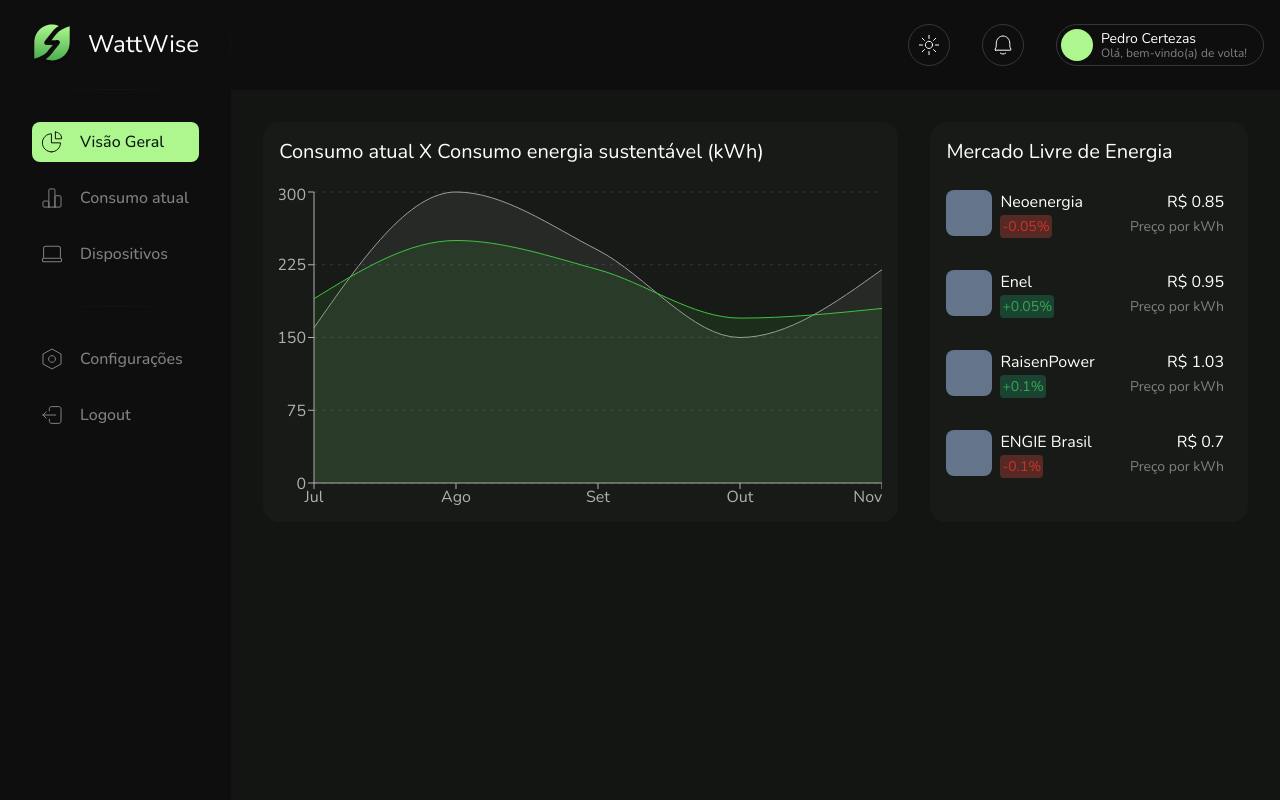
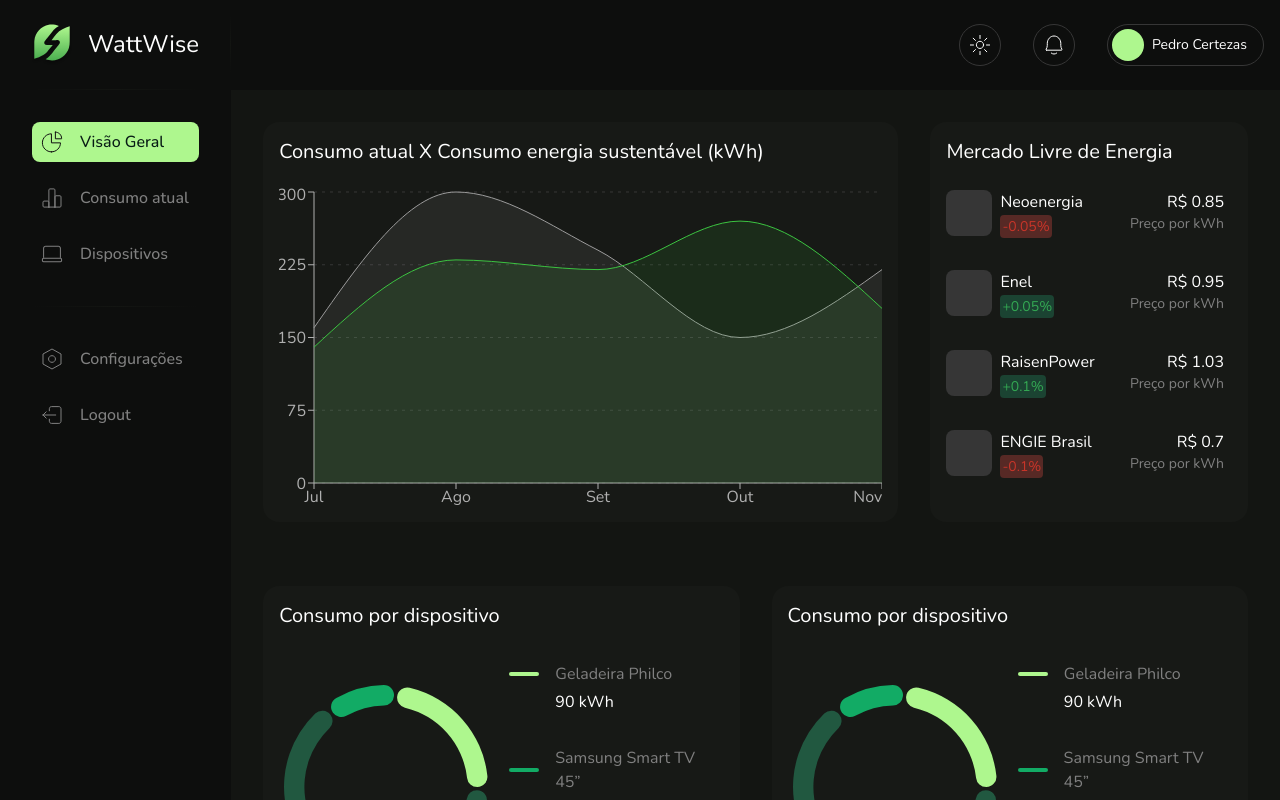
Before and after one commit to edvxndxvi/wattwise, a Next.js app: page /visaoGeral in a window 1280 px wide. Built offline with nearby package versions, Linux system fonts and the light colour scheme.

Commit message:
add DeviceChart component

```diff
--- a/src/app/(dashboard)/layout.tsx
+++ b/src/app/(dashboard)/layout.tsx
@@ -5,7 +5,7 @@ export default function DashboardLayout({ children }: { children: React.ReactNod
     return (
       <div className="flex">
         <SideBar />
-        <div className="flex-1">
+        <div className="flex-1 max-h-screen overflow-y-auto costumed-scroll">
           <HeaderBar />
           {children}
           </div>
--- a/src/app/(dashboard)/visaoGeral/page.tsx
+++ b/src/app/(dashboard)/visaoGeral/page.tsx
@@ -1,9 +1,10 @@
+import DeviceChart from "@/components/DeviceChart";
 import EnergyConsumedChart from "@/components/EnergyConsumedChart";
 import { EnergyMarket } from "@/components/EnergyMarket";
 
 export default function VisaoGeral() {
     return (
-        <div className="p-8 overflow-y-auto">
+        <div className="p-8 flex flex-col gap-16 ">
             <div className="flex gap-8 flex-col-reverse lg:flex-row">
                 <div className='w-full lg:w-2/3 h-[400px]'>
                     <EnergyConsumedChart/>
@@ -15,6 +16,14 @@ export default function VisaoGeral() {
                     </div>
                 </div>
             </div>
+            <div className="flex gap-8 flex-col xl:flex-row">
+                <div className='w-full xl:w-1/2 h-full xl:max-h-[350px]'>
+                    <DeviceChart/>
+                </div>
+                <div className='w-full xl:w-1/2 h-full xl:max-h-[350px] '>
+                    <DeviceChart/>
+                </div>
+            </div>
         </div>
     );
   }
--- a/src/app/globals.css
+++ b/src/app/globals.css
@@ -33,16 +33,22 @@ body{
   background-image: url('../../public/assets/images/loginBackground.jpg');
 }
 
+.costumed-scroll::-webkit-scrollbar{
+  width: 8px;
+}
 .scroll-market::-webkit-scrollbar {
   width: 2px;
 }
-.scroll-market::-webkit-scrollbar-track {
+.scroll-market::-webkit-scrollbar-track,
+.costumed-scroll::-webkit-scrollbar-track {
   background: #1B1B1B;
 }
-.scroll-market::-webkit-scrollbar-thumb {
+.scroll-market::-webkit-scrollbar-thumb ,
+.costumed-scroll::-webkit-scrollbar-thumb {
   background: var(--border);
   border-radius: 4px;
 }
-.scroll-market::-webkit-scrollbar-thumb:hover {
+.scroll-market::-webkit-scrollbar-thumb:hover,
+.costumed-scroll::-webkit-scrollbar-thumb:hover {
   background: #555;
 }
--- /dev/null
+++ b/src/components/DeviceChart.tsx
@@ -0,0 +1,57 @@
+"use client";
+import React, { PureComponent } from 'react';
+import { PieChart, Pie, Cell, ResponsiveContainer } from 'recharts';
+
+const data = [
+    { name: 'Geladeira Philco', value: 90 },
+    { name: 'Samsung Smart TV 45”', value: 44 },
+    { name: 'Outros', value: 250 },
+];
+const COLORS = ['#AEF78E', '#12AB65', '#215840'];
+
+export default class DeviceChart extends PureComponent{
+    render(){
+        return (
+            <div className='bg-glass rounded-2xl w-full h-full p-4'>
+                <div className='mb-8'>
+                    <h2 className='text-md sm:text-xl'>Consumo por dispositivo</h2>
+                </div>
+                <div className='flex flex-col md:flex-row w-full h-full justify-between gap-4'>
+                    <div className='w-1/2 h-[150px] md:h-[200px] lg:h-[250px] self-center md:self-start'>
+                        <ResponsiveContainer width="100%" height="100%">
+                            <PieChart //onMouseEnter={this.onPieEnter}
+                            >
+                                <Pie
+                                    data={data}
+                                    cx="50%"
+                                    cy="50%"
+                                    innerRadius="80%"
+                                    outerRadius="100%"
+                                    fill="#8884d8"
+                                    paddingAngle={2}
+                                    dataKey="value"
+                                    cornerRadius={100}
+                                >
+                                    {data.map((entry, index) => (
+                                        <Cell key={`cell-${index}`} fill={COLORS[index % COLORS.length]} stroke='none'/>
+                                    ))}
+                                </Pie>
+                            </PieChart>
+                        </ResponsiveContainer>
+                    </div>
+                    <div className='md:w-1/2 h-[80%] flex flex-col justify-center text-start gap-8'>
+                        {data.map((i, index) =>(
+                            <div key={index} className='w-full'>
+                                <div className='flex items-center gap-4 mb-1'>
+                                    <div className='w-[30px] h-1 rounded-full' style={{ backgroundColor: COLORS[index] }}></div>
+                                    <p className='text-cinza'>{i.name}</p>
+                                </div>
+                                <span className='pl-[46px]'>{i.value} kWh</span>
+                            </div>
+                        ))}
+                    </div>
+                </div>
+            </div>
+        );
+    }
+};
--- a/src/components/EnergyConsumedChart.tsx
+++ b/src/components/EnergyConsumedChart.tsx
@@ -6,12 +6,12 @@ const data = [
   {
     name: 'Jul',
     current: 160,
-    sustainable: 190,
+    sustainable: 140,
   },
   {
     name: 'Ago',
     current: 300,
-    sustainable: 250,
+    sustainable: 230,
   },
   {
     name: 'Set',
@@ -21,7 +21,7 @@ const data = [
   {
     name: 'Out',
     current: 150,
-    sustainable: 170,
+    sustainable: 270,
   },
   {
     name: 'Nov',
--- a/src/components/EnergyMarket.tsx
+++ b/src/components/EnergyMarket.tsx
@@ -33,17 +33,17 @@ export const EnergyMarket = () => {
             {marketItems.map((i, index) =>(
                <div className="flex justify-between" key={index}>
                     <div className='flex gap-2'>
-                        <div className='w-[46px] h-[46px] bg-slate-500 rounded-lg items-center'></div>
+                        <div className='w-[46px] h-[46px] bg-border rounded-lg items-center'></div>
                         {/* <Image src={i.image} alt={i.name}/> */}
                         <div>
-                            <p>{i.name}</p>
+                            <p className="text-sm sm:text-base">{i.name}</p>
                             <span className={`text-sm p-[2px] rounded-[4px] ${i.change < 0 ? 'text-[#C83529] bg-[#572925]' : 'text-[#34A853] bg-[#1B4332]'}`}>   {i.change > 0 ? `+${i.change}%` : `${i.change}%`}
                             </span>
                         </div>
                     </div>
-                    <div>
-                        <p className='text-right'>R$ {i.price}</p>
-                        <span className='text-sm text-cinza'>Preço por kWh</span>
+                    <div className="flex flex-col text-right">
+                        <p className='m:text-base'>R$ {i.price}</p>
+                        <span className='text-xs sm:text-sm text-cinza '>Preço por kWh</span>
                     </div>
                </div>
             ))}
--- a/src/components/HeaderBar.tsx
+++ b/src/components/HeaderBar.tsx
@@ -1,4 +1,5 @@
 import Image from "next/image";
+import Link from "next/link";
 
 import lightModeIcon from "../../public/assets/svg/lightMode-icon.svg";
 import notificationIcon from "../../public/assets/svg/notification-icon.svg";
@@ -15,13 +16,10 @@ export const HeaderBar = () => {
                     <Image src={notificationIcon} alt="Notification icon" />
                 </button>
 
-                <button className="flex items-center gap-2 p-1 pr-4 border-solid border-[1px] border-border rounded-full hover:bg-background transition-colors">
+                <Link  href='/integrantes' className="flex items-center gap-2 p-1 pr-4 border-solid border-[1px] border-border rounded-full hover:bg-background transition-colors">
                     <div className="w-8 h-8 bg-primary rounded-full"></div>
-                    <div>
                         <p className="text-sm text-start">Pedro Certezas</p>
-                        <span className="text-xs text-cinza hidden sm:block sm:-mt-1">Olá, bem-vindo(a) de volta!</span>
-                    </div>
-                </button>
+                </Link >
             </div>
         </header>
     );
```
